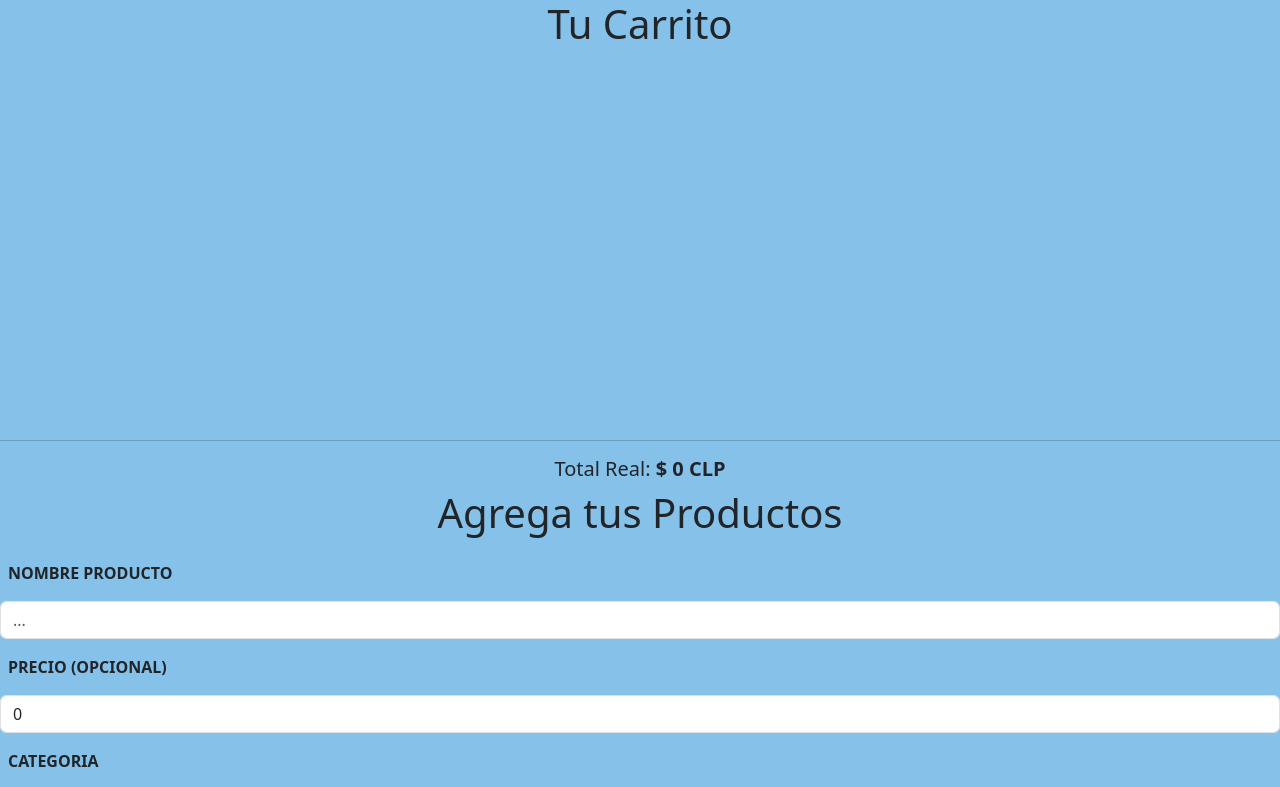
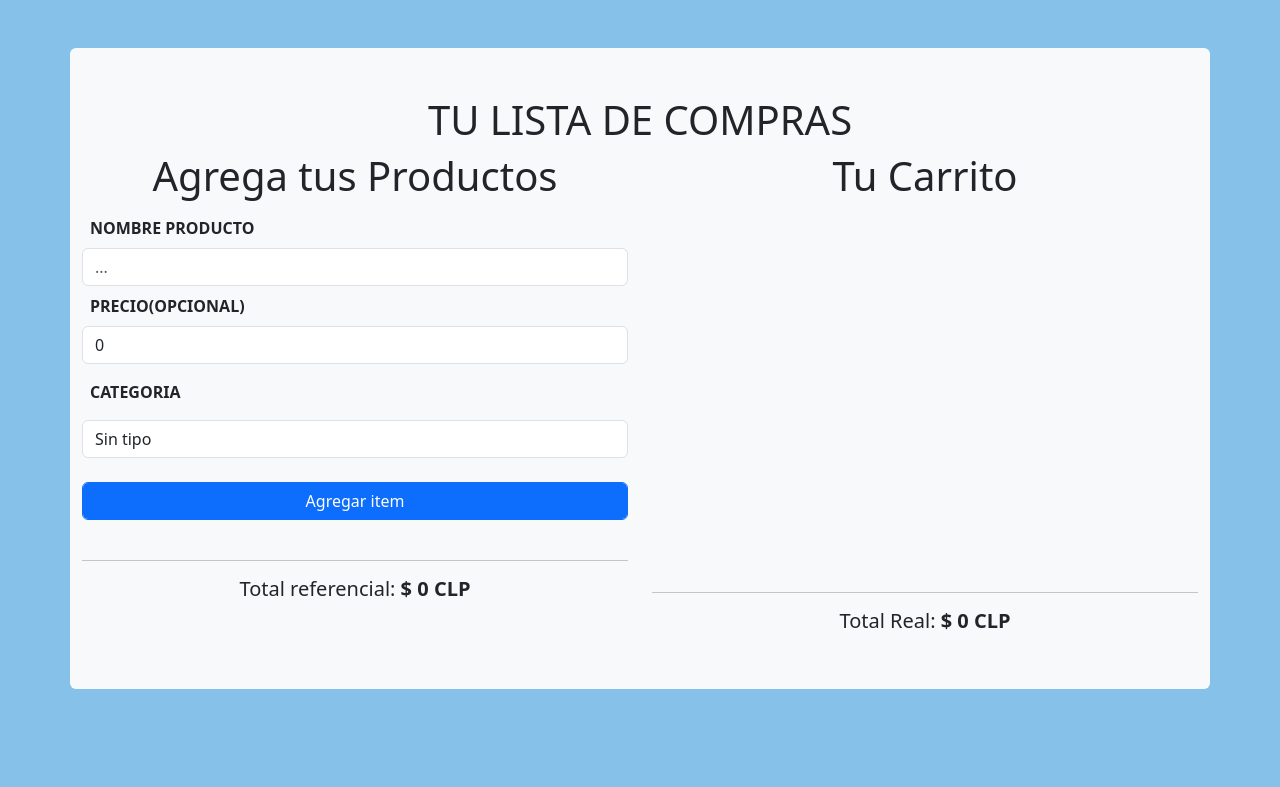
Before and after one commit to Camilo-Martins/Capi-bara, a React (Vite) app in the folder 04-UList/UList/: page / in a window 1280 px wide. Shown: the top 787 px of the page. Built offline with nearby package versions, Linux system fonts and the light colour scheme.

Commit message:
Refactorizacion 1 y solución de errores

```diff
--- a/04-UList/UList/src/App.tsx
+++ b/04-UList/UList/src/App.tsx
@@ -1,9 +1,9 @@
 import { useState } from "react";
-import Formulario from "./components/Formulario";
-import Lista from "./components/Lista";
+import Formulario from "./pages/Formulario";
+import Lista from "./pages/Lista";
 import { Product } from "./interface/Product.interface";
 import { ListProvider } from "./context/ListProvider";
-import Prueba from "./components/Prueba";
+import Prueba from "./pages/Prueba";
 
 const App = () => {
   const [products, setProducts] = useState<Product[]>([]);
@@ -12,7 +12,7 @@ const App = () => {
   return (
     <>
       <ListProvider>
-        {/* <div className="body">
+       <div className="body">
           <div className="container my-5 py-5 bg-light rounded">
             <h1 className="text-center uppercase">TU LISTA DE COMPRAS</h1>
             <div className="row">
@@ -30,8 +30,8 @@ const App = () => {
               </div>
             </div>
           </div>
-        </div> */}
-       <Prueba/>
+        </div>
+
       </ListProvider>
     </>
   );
--- /dev/null
+++ b/04-UList/UList/src/components/Input.tsx
@@ -0,0 +1,35 @@
+import React, { ChangeEvent } from 'react'
+
+interface Props {
+    id : string
+    name: string
+    label: string
+    value: string | number
+    type: string
+    pl: string
+    htmlF: string
+    onChange:({ target: { name, value }, }: ChangeEvent<HTMLInputElement | HTMLTextAreaElement | HTMLSelectElement>) => void
+}
+
+const Input = ({id, name, value, label,type,pl,htmlF, onChange}: Props) => {
+  return (
+    <div>
+          <label className="px-2 py-2 fw-bold text-uppercase" htmlFor={htmlF}>
+            {label}
+          </label>
+          <input
+            id={id}
+            name={name} // Cambiado de "nombre" a "name" para que coincida con el estado
+            className="form-control"
+            type={type}
+            placeholder={pl}
+            onChange={onChange}
+            value={value}
+            maxLength={20}
+
+          />
+        </div>
+  )
+}
+
+export default Input
--- a/04-UList/UList/src/context/ListContect.tsx
+++ b/04-UList/UList/src/context/ListContect.tsx
@@ -4,6 +4,8 @@ import { Product } from '../interface/Product.interface'
 
 type ListContextProps = {
     product : Product;
+    isEdit: boolean;
+    setIsEdit: React.Dispatch<React.SetStateAction<boolean>>;
     setProduct: React.Dispatch<React.SetStateAction<Product>>;
     setProducts: React.Dispatch<React.SetStateAction<Product[]>>;
     products : Product[];
--- a/04-UList/UList/src/context/ListProvider.tsx
+++ b/04-UList/UList/src/context/ListProvider.tsx
@@ -2,7 +2,7 @@ import { useState } from "react";
 import { Product } from "../interface/Product.interface";
 import { ListContext } from "./ListContect";
 
-const initialState = {
+export const initialState = {
     id: 999999999,
     name: "",
     price: 0 ,
@@ -15,6 +15,8 @@ export const ListProvider =  ({children} : any) =>{
 
     const [products, setProducts] = useState<Product[]>([]);
     const [product, setProduct] = useState<Product>(initialState);
+    const [isEdit, setIsEdit] = useState<boolean>(false)
+
 
     const agregar = (product: Product) =>{
 
@@ -23,10 +25,16 @@ export const ListProvider =  ({children} : any) =>{
 
 
 
-            console.log(product.id)
+        if(product.price.toString().startsWith("0")){
+            product.price = Number(product.price.toString().slice(1))
+        }
+
+
+
+
             setProducts([...products, product])
-            setProduct(initialState)
 
+       setProduct(initialState)
 
 
     }
@@ -47,7 +55,7 @@ export const ListProvider =  ({children} : any) =>{
             producType: produc.producType, inCar: produc.inCar} : product)
         )
 
-        setProduct(initialState)
+
     }
 
     const eliminar = (id: number) =>{
@@ -58,13 +66,15 @@ export const ListProvider =  ({children} : any) =>{
         )
 
 
-        console.log(products)
+
     }
 
     return(
         <ListContext.Provider
             value={{
                product,
+               isEdit,
+               setIsEdit,
                setProduct,
                setProducts,
                products,
--- a/04-UList/UList/src/components/Formulario.tsx
+++ b/04-UList/UList/src/pages/Formulario.tsx
@@ -7,8 +7,8 @@ import React, {
 } from "react";
 import { Product, ProductType } from "../interface/Product.interface";
 import { ListContext } from "../context/ListContect";
-
-
+import { initialState } from "../context/ListProvider";
+import Input from "../components/Input";
 
 const Formulario = () => {
   const [totalR, setTotalR] = useState<number>(0);
@@ -24,7 +24,8 @@ const Formulario = () => {
     "Tecnología",
   ]);
 
-  const { agregar, product, products, setProduct, editar } = useContext(ListContext);
+  const { agregar, product, products, setProduct, editar, isEdit, setIsEdit } =
+    useContext(ListContext);
 
   useEffect(() => {
     const totalRef = products.reduce((total: number, precio: Product) => {
@@ -38,23 +39,8 @@ const Formulario = () => {
     target: { name, value },
   }: ChangeEvent<
     HTMLInputElement | HTMLTextAreaElement | HTMLSelectElement
-  >, id? : number) => {
-
-    if(!id){
-      product.id = Date.now();
-      product.inCar = false;
-
-
-
-      console.log(value);
-
+  >) => {
     setProduct({ ...product, [name]: value });
-    }else{
-      editar(id)
-
-      console.log(product)
-    }
-
   };
 
   const handleNewItem = (e: FormEvent<HTMLFormElement>) => {
@@ -62,45 +48,44 @@ const Formulario = () => {
 
     if (product.name.length === 0) return alert("Debes agregar un nombre");
 
+    if (isEdit === false) {
       agregar(product);
-
-
+      setProduct(initialState);
+    } else {
+      editar(product.id, product);
+      setProduct(initialState);
+    }
   };
 
   return (
     <div style={{ maxHeight: "365px", height: "400px" }}>
+      {isEdit ? (
+        <h1 className="text-center">Edita un Producto</h1>
+      ) : (
         <h1 className="text-center">Agrega tus Productos</h1>
+      )}
+
       <form action="" onSubmit={handleNewItem}>
-        <div>
-          <label className="px-2 py-3 fw-bold text-uppercase" htmlFor="name">
-            Nombre Producto
-          </label>
-          <input
-            id="name"
-            name="name" // Cambiado de "nombre" a "name" para que coincida con el estado
-            className="form-control"
-            type="text"
-            placeholder="..."
+        <Input
+          id={"name"}
+          name={"name"}
+          label={"Nombre Producto"}
+          htmlF={"name"}
+          type={"text"}
+          pl={"..."}
           onChange={handleChange}
           value={product.name}
-            maxLength={20}
         />
-        </div>
-        <div>
-          <label className="px-2 py-3 fw-bold text-uppercase" htmlFor="price">
-            Precio (Opcional){" "}
-          </label>
-          <input
-            id="price"
-            name="price" // Cambiado de "precio" a "price" para que coincida con el estado
-            className="form-control"
-            type="number"
-            placeholder="..."
+        <Input
+         id={"price"}
+         name={"price"}
+         label={"Precio(Opcional)"}
+         htmlF={"price"}
+         type={"number"}
+         pl={"0"}
          onChange={handleChange}
          value={product.price}
-            maxLength={10}
         />
-        </div>
         <div>
           <label
             className="px-2 py-3 fw-bold text-uppercase"
@@ -113,6 +98,7 @@ const Formulario = () => {
             className="form-control"
             name="producType" // Cambiado de "categoria" a "productType" para que coincida con el estado
             onChange={handleChange}
+            value={product.producType}
           >
             {lista.map((e, index) => (
               <option value={e} key={index}>
@@ -121,10 +107,28 @@ const Formulario = () => {
             ))}
           </select>
         </div>
+        {isEdit ? (
+          <>
+            <button className="btn btn-success form-control my-4">
+              {" "}
+              Editar Producto
+            </button>
+            <input
+              className="btn btn-danger form-control"
+              type="button"
+              value="Cancelar edición"
+              onClick={() => {
+                setIsEdit(false);
+                setProduct(initialState);
+              }}
+            />
+          </>
+        ) : (
           <button className="btn btn-primary form-control my-4">
             {" "}
             Agregar item
           </button>
+        )}
       </form>
 
       <hr />
--- a/04-UList/UList/src/components/Lista.tsx
+++ b/04-UList/UList/src/pages/Lista.tsx
@@ -4,8 +4,7 @@ import { ListContext } from "../context/ListContect";
 
 const Lista = () => {
   const [totalR, setTotalR] = useState<number>(0);
-
-  const { products, agregarCarro, setProducts, eliminar } = useContext(ListContext);
+  const { products, agregarCarro, setProducts, eliminar, setProduct, setIsEdit, isEdit } = useContext(ListContext);
 
   useEffect(() => {
     const totalRef = products.reduce((total: number, precio: Product) => {
@@ -27,7 +26,19 @@ const Lista = () => {
   }
 
   const handleEliminar = (id: number) =>{
+
+    if(isEdit === true) {
+      console.log(isEdit)
+      return alert("No puedes eliminar un producto que estés editando.")
+    }
     eliminar(id)
+  }
+
+  const handleEditar = (id: number, product: Product) =>{
+
+    setIsEdit(true)
+    setProduct({ ...product });
+
   }
 
   return (
@@ -65,7 +76,7 @@ const Lista = () => {
                 <h4 className="card-title text-left">Acciones: </h4>
                 <button
                   className="btn btn-warning"
-                  onClick={() => console.log(product)}
+                  onClick={() => handleEditar(product.id, product)}
                 >
                   Editar Producto
                 </button>
--- a/04-UList/UList/src/components/Prueba.tsx
+++ b/04-UList/UList/src/pages/Prueba.tsx
@@ -7,6 +7,7 @@ import React, {
 } from "react";
 import { Product, ProductType } from "../interface/Product.interface";
 import { ListContext } from "../context/ListContect";
+import { initialState } from "../context/ListProvider";
 
 
 
@@ -60,8 +61,8 @@ const Formulario = () => {
     }
 
 
-
-
+    setProduct(initialState)
+    console.log(product)
   };
 
   useEffect(() => {
```
Lines whose indentation alone changed are shown as unchanged.
